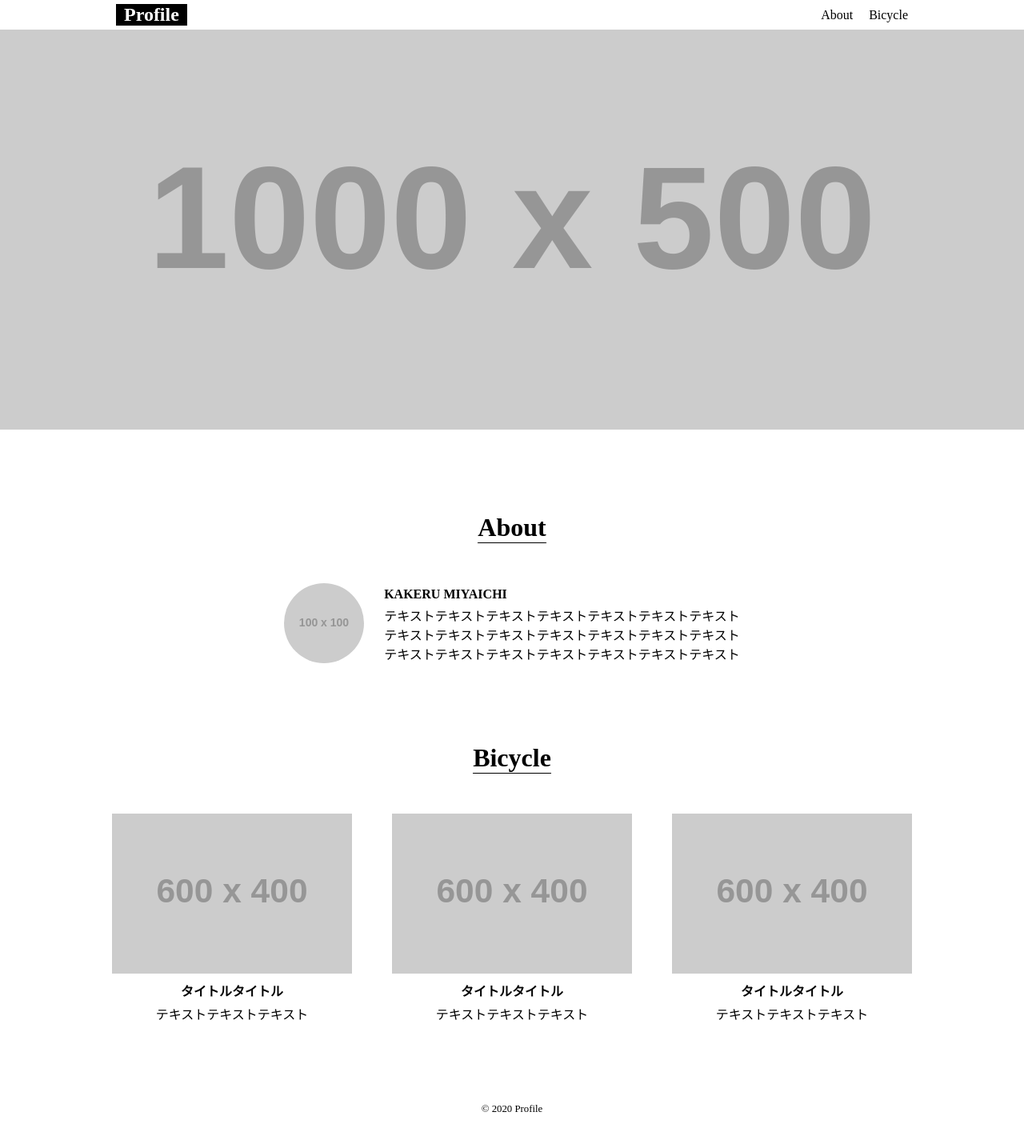
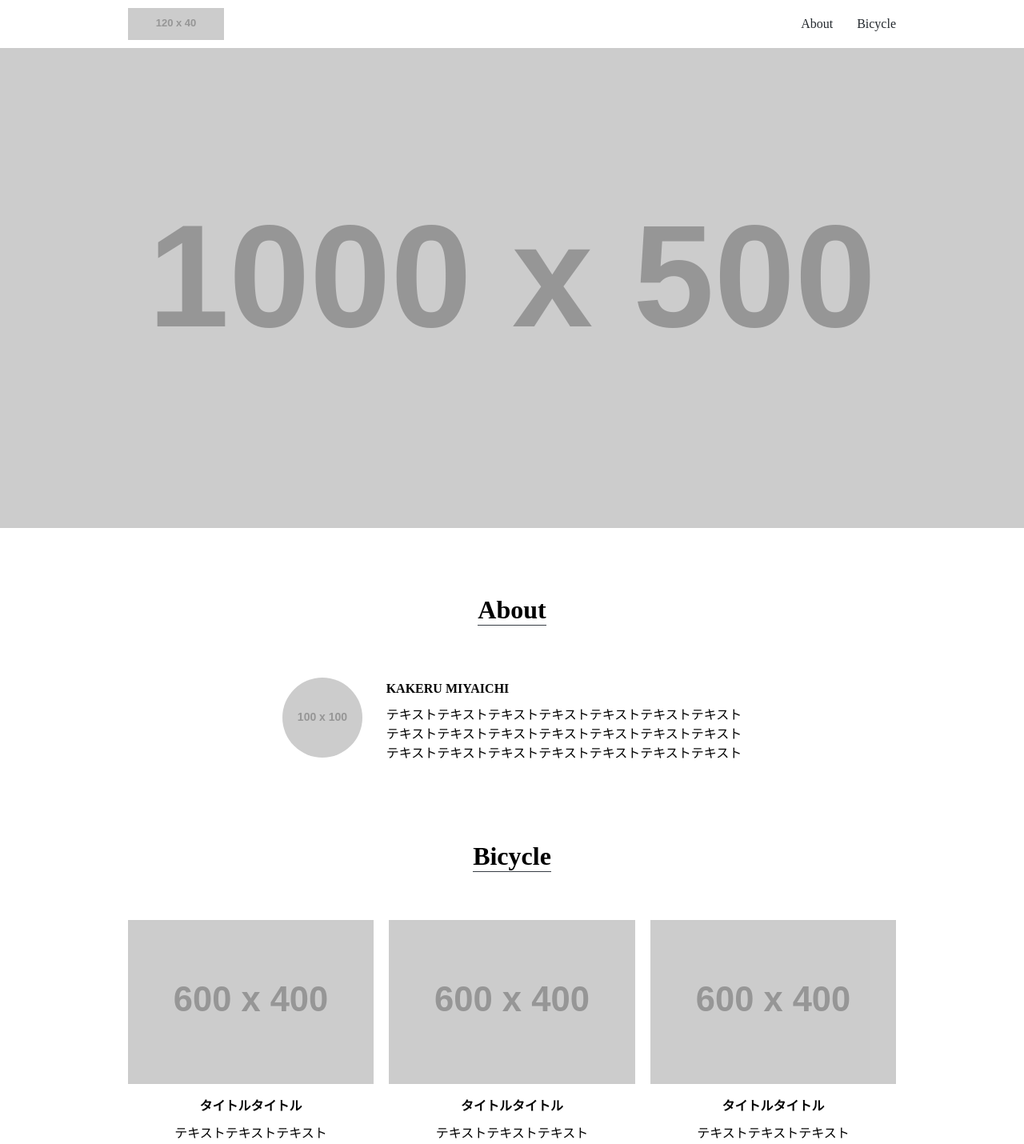
Before and after one commit to kanomatayuta/chapter8-Copy, a plain HTML site: page Task-1/index.html in a window 1280 px wide. Shown: the top 1430 px of the page at 80% size. Before the commit the page ends 1394 px from the top, so only its background shows below. Drawn offline with Linux system fonts and the light colour scheme; placeholder pictures from the web are drawn by us.

Commit message:
task-1 after

```diff
--- a/Task-1/css/style.css
+++ b/Task-1/css/style.css
@@ -3,65 +3,68 @@
 
 /* 全体 */
 .wrap{
-  max-width: 1000px;
+  max-width: 960px;
   margin: 0 auto 100px auto;
-  padding: 0 5%;
+  padding: 0 4%;
   text-align: center;
 }
 #body{
   color: #383e45;
+  font-size: 0.9rem;
+}
+/* main --共通 */
+.section-ttl{
+  display: inline-block;
+  font-size: 2rem;
+  text-align: center;
+  margin-bottom: 60px;
+  border-bottom: solid 1px #383e45;
+}
+.section__cont-ttl{
   font-size: 1rem;
+  margin: 10px 0;
 }
 
 /* header */
 #header{
   display: flex;
-  margin: 0 auto;
   justify-content: space-between;
   align-items: center;
+  margin: 0 auto;
 }
 .logo__main{
-  margin: 5px;
-  padding: 0 10px;
-  background-color: black;
-  font-size: 1.5rem;
+  width: 120px;
+  line-height: 1px;
+  padding: 10px 0;
 }
-.logo__main--color{
-  color: white;
+.logo__main--style{
+  display: block;
 }
 .nav__list{
   display: flex;
-  padding: 5px 5px;
+  padding: 10px 0;
 }
 .nav__list-item{
-  margin-left: 20px;
+  margin-left: 30px;
 }
-.nav__list-item--color{
-  color: black;
+.nav__list-item--style{
+  color: #24292e;
 }
 /* hover時 */
-.nav__list-item--color:hover{
-  color: gray;
+.nav__list-item--style:hover{
+  opacity: 0.7;
 }
 
 /* main */
 #mainVisual{
-  margin-bottom: 100px;
+  margin-bottom: 80px;
 }
 .mainVisual-img{
   width: 100%;
-  height: 500px;
+  max-width: 1920px;
+  height: 600px;
   object-fit: cover;
 }
-/* main --共通 */
-.section--ttl{
-  display: inline-block;
-  font-size: 2rem;
-  text-align: center;
-  margin-bottom: 50px;
-  border-bottom: solid 1px black;
-}
-
 /* main --about */
 .about__cont{
   display: flex;
@@ -72,14 +75,10 @@
   width: 100px;
   height: 100px;
   border-radius: 50%;
+  margin-right: 30px;
 }
 .about__cont-tex{
   text-align: left;
-  margin-left: 25px;
-}
-.about__cont-tex--ttl{
-  font-size: 1rem;
-  margin: 5px 0;
 }
 
 /* main --bicycle */
@@ -88,29 +87,26 @@
   justify-content: space-between;
 }
 .bicycle__list-item{
-  width: 30%;
-}
-.bicycle__list-item-ltr--ttl{
-  font-size: 1rem;
-  font-weight: bold;
-  margin: 5px 0;
+  width: 32%;
 }
 
 /* footer */
 #footer{
-  font-size: 0.8rem;
+  font-size: 0.5rem;
+  padding: 10px 0;
+  text-align: center;
   margin: 0 auto;
 }
 
 
-@media screen and (max-width: 680px) {
+@media screen and (max-width: 600px) {
   /* main */
   .mainVisual-img {
-    height: 100vh;
+    height: calc(100vh - 60px);
   }
 
   /* main-about */
-  .about-cont {
+  .about__cont {
     flex-direction: column;
   }
   .about__cont-img {
@@ -123,6 +119,6 @@
   }
   .bicycle__list-item{
     width: 100%;
-    margin-bottom: 25px;
+    margin-bottom: 30px;
   }
 }
--- a/Task-1/index.html
+++ b/Task-1/index.html
@@ -7,74 +7,64 @@
   <title>Profile</title>
   <link rel="stylesheet" href="css/style.css">
   <link rel="stylesheet" href="css/reset.css">
+</head>
 
-</head>
 <body>
   <header id="header" class="wrap">
-    <div class="logo">
-      <h1 class="logo__main"><a class="logo__main--color" href="index.html">Profile</a></h1>
-    </div>
+    <h1 class="logo__main"><a class="logo__main--style" href="index.html"><img src="https://placehold.jp/120x40.png" alt="Profile"></a></h1>
     <nav id="nav">
       <ul class="nav__list">
-        <li class="nav__list-item">
-          <a class="nav__list-item--color" href="#about">About</a>
-        </li>
-        <li class="nav__list-item">
-          <a class="nav__list-item--color" href="#bicycle">Bicycle</a>
-        </li>
+        <li class="nav__list-item"><a class="nav__list-item--style" href="#about">About</a></li>
+        <li class="nav__list-item"><a class="nav__list-item--style" href="#bicycle">Bicycle</a></li>
       </ul>
     </nav>
   </header>
 
 <main id="main">
     <div id="mainVisual">
-      <img class="mainVisual-img" src="https://placehold.jp/1000x500.png">
+      <img class="mainVisual-img" src="https://placehold.jp/1000x500.png"　alt="テキストテキストテキスト">
     </div>
 
     <section id="about" class="wrap">
-      <h2 class="section--ttl">About</h2>
+      <h2 class="section-ttl">About</h2>
       <div class="about__cont">
-        <img class="about__cont-img" src="https://placehold.jp/100x100.png">
+        <img class="about__cont-img" src="https://placehold.jp/100x100.png"　alt="テキストテキストテキスト">
         <div class="about__cont-tex">
-          <h3 class="about__cont-tex--ttl">KAKERU MIYAICHI</h3>
-          <p>テキストテキストテキストテキストテキストテキストテキスト<br>
+          <h3 class="section__cont-ttl">KAKERU MIYAICHI</h3>
+          <p>
             テキストテキストテキストテキストテキストテキストテキスト<br>
-            テキストテキストテキストテキストテキストテキストテキスト</p>
+            テキストテキストテキストテキストテキストテキストテキスト<br>
+            テキストテキストテキストテキストテキストテキストテキスト
+          </p>
         </div>
       </div>
     </section>
 
     <section id="bicycle" class="wrap">
-      <h2 class="section--ttl">Bicycle</h2>
-      <div class="bicycle__list">
-        <div class="bicycle__list-item">
-          <img src="https://placehold.jp/600x400.png">
-          <div class="bicycle__list-item-ltr">
-            <p class="bicycle__list-item-ltr--ttl">タイトルタイトル</p>
-            <p>テキストテキストテキスト</p>
-          </div>
-        </div>
-        <div class="bicycle__list-item">
-          <img src="https://placehold.jp/600x400.png">
-          <div class="bicycle__list-item-ltr">
-            <p class="bicycle__list-item-ltr--ttl">タイトルタイトル</p>
-            <p>テキストテキストテキスト</p>
-          </div>
-        </div>
-        <div class="bicycle__list-item">
-          <img src="https://placehold.jp/600x400.png">
-          <div class="bicycle__list-item-ltr">
-            <p class="bicycle__list-item-ltr--ttl">タイトルタイトル</p>
-            <p>テキストテキストテキスト</p>
-          </div>
-        </div>
-      </div>
+      <h2 class="section-ttl">Bicycle</h2>
+      <ul class="bicycle__list">
+        <li class="bicycle__list-item">
+          <img src="https://placehold.jp/600x400.png" alt="テキストテキストテキスト">
+          <h3 class="section__cont-ttl">タイトルタイトル</h3>
+          <p>テキストテキストテキスト</p>
+        </li>
+        <li class="bicycle__list-item">
+          <img src="https://placehold.jp/600x400.png" alt="テキストテキストテキスト">
+          <h3 class="section__cont-ttl">タイトルタイトル</h3>
+          <p>テキストテキストテキスト</p>
+        </li>
+        <li class="bicycle__list-item">
+          <img src="https://placehold.jp/600x400.png" alt="テキストテキストテキスト">
+          <h3 class="section__cont-ttl">タイトルタイトル</h3>
+          <p>テキストテキストテキスト</p>
+        </li>
+      </ul>
     </section>
-
   </main>
 
   <footer id="footer" class="wrap">
     <p>© 2020 Profile</p>
   </footer>
+
 </body>
 </html>
```
